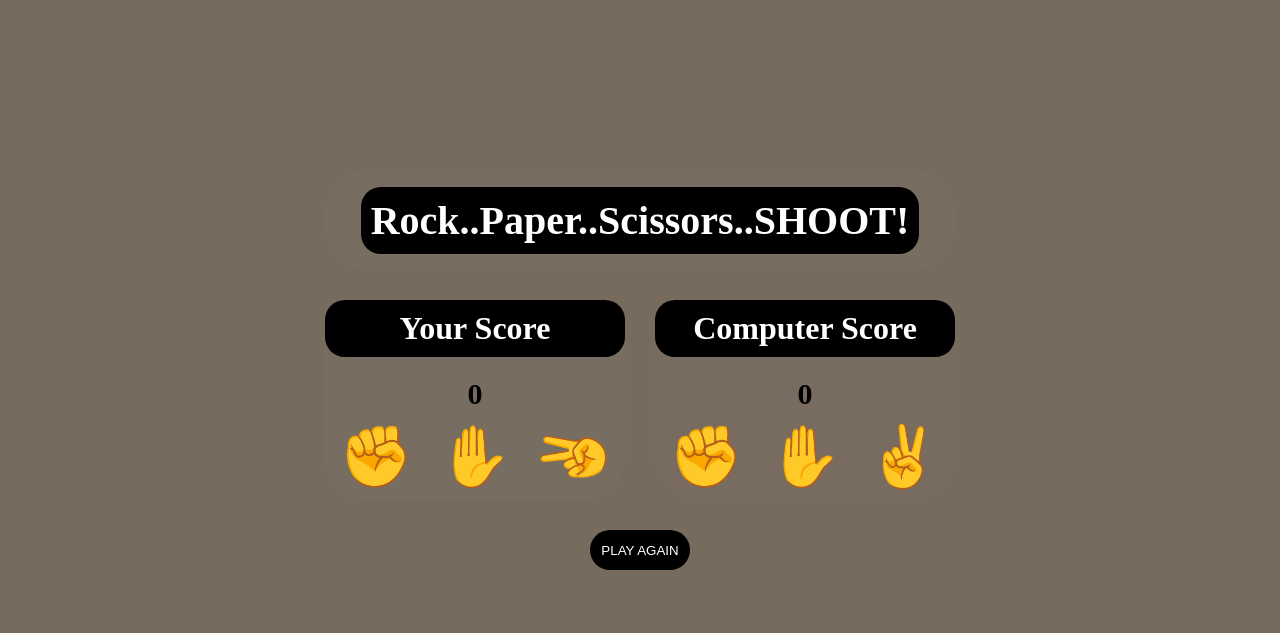
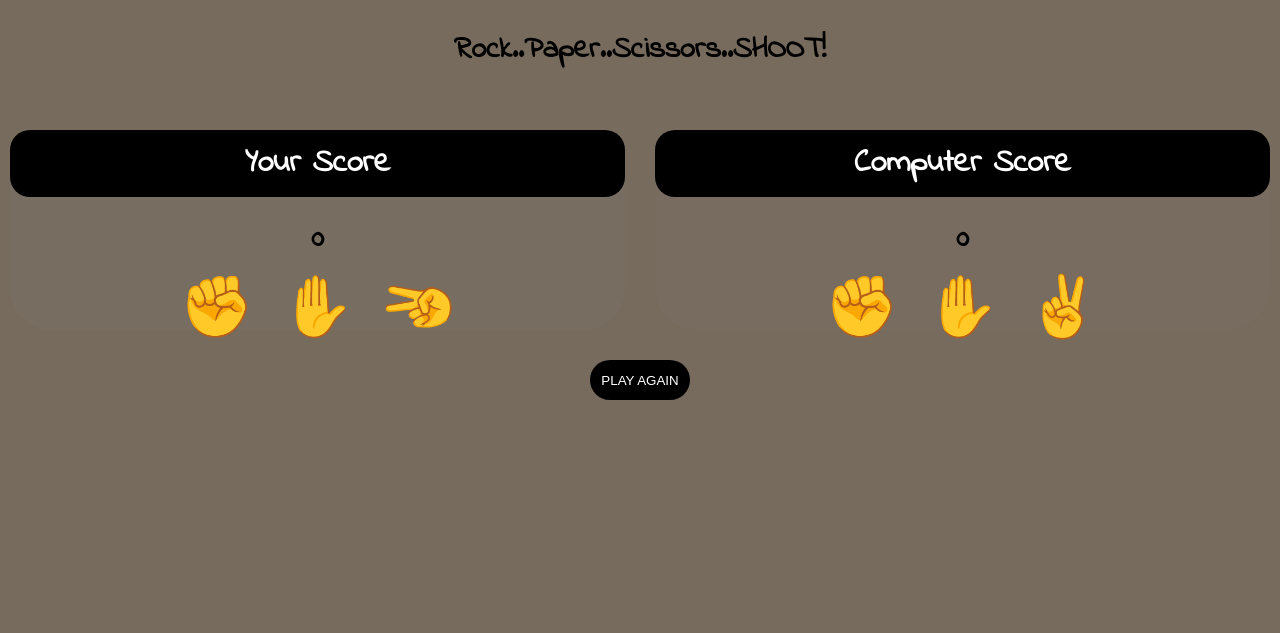
Before and after one commit to Z4HI/rps, a plain HTML site: page index.html in a window 1280 px wide. Drawn offline with Linux system fonts and the light colour scheme.

Commit message:
changed font && window fit

```diff
--- a/index.html
+++ b/index.html
@@ -14,7 +14,7 @@
         <div class="bg">
         <div class="wrapper">
             <div class="contents">
-                <div class="header"><h1>Rock..Paper..Scissors..SHOOT!</h1></div>
+                <div class="header"><h2 id="rps">Rock..Paper..Scissors..SHOOT!</h2></div>
                 <div class="user">
                     <h1 >Your Score</h1>
                     <h4 class="userscore">0</h4>
--- a/scripts.js
+++ b/scripts.js
@@ -87,6 +87,7 @@ function Color(userChoice,computerChoice){
     if(userscore.innerHTML == '5' ){
         userdisabled.style.pointerEvents = 'none'
         header.innerText = 'You WIN'
+
     }
     if(computerscore.innerHTML == '5'){
         userdisabled.style.pointerEvents = 'none'
--- a/styles.css
+++ b/styles.css
@@ -1,3 +1,7 @@
+
+  @import url('https://fonts.googleapis.com/css2?family=Indie+Flower&family=Montserrat+Alternates:ital,wght@0,100;1,400&family=Montserrat:ital,wght@0,100;0,500;1,500&family=Work+Sans:ital,wght@1,200&display=swap');
+
+
 *{
 
     margin: 0;
@@ -11,35 +15,33 @@
 
 }
 .wrapper{
-
-    display: flex;
-    height: 100vh;
-    width: 100vw;
     justify-content: center;
     align-items: center;
     flex-shrink: 1;
 }
 .contents{
+    height: 100vh;
     color: black;
     display: grid;
-    grid-template-columns:300px 300px;
+    grid-template-columns:1fr 1fr;
     grid-template-rows: 100px 200px 100px;
     text-align: center;
     gap: 30px;
     justify-content: center;
-    font-family: ;
+    font-family: 'Indie Flower', cursive;
+    margin: 0px 10px;
 }
 .header{
     grid-column: span 2;
     display: flex;
     justify-content: center;
     align-items: center;
-    background-color:rgba(126, 126, 126, 0.127) ;
     backdrop-filter: blur(5px);
     border-radius: 40px;
     font-size: 20px;
-
-
+}
+ #rps{
+    background-color: none;
 }
 .user{
 
@@ -97,7 +99,3 @@ h1{
     cursor: pointer;
     border-radius: 20px;
 }
-
-.header h4{
-    background-color: none;
-}
```
